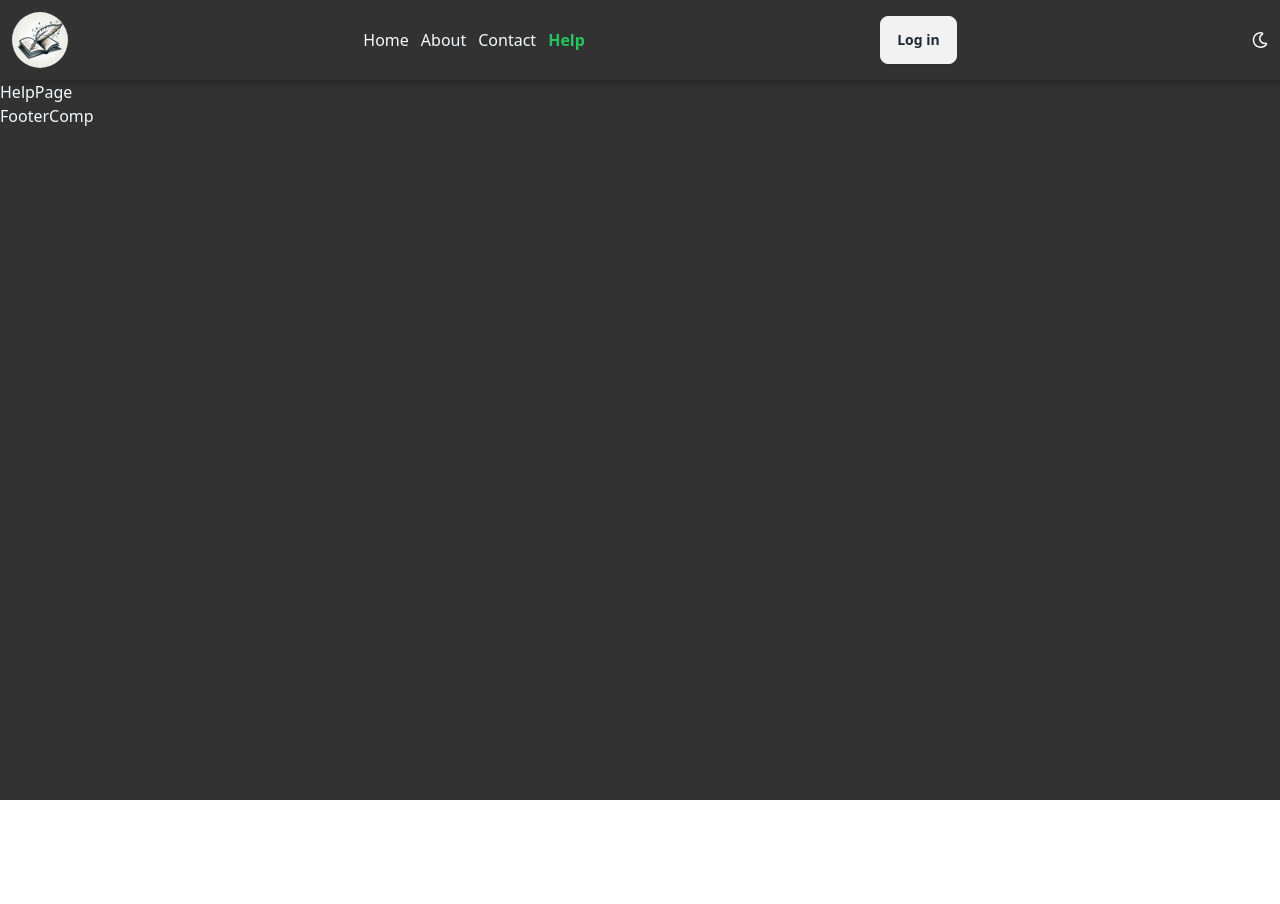
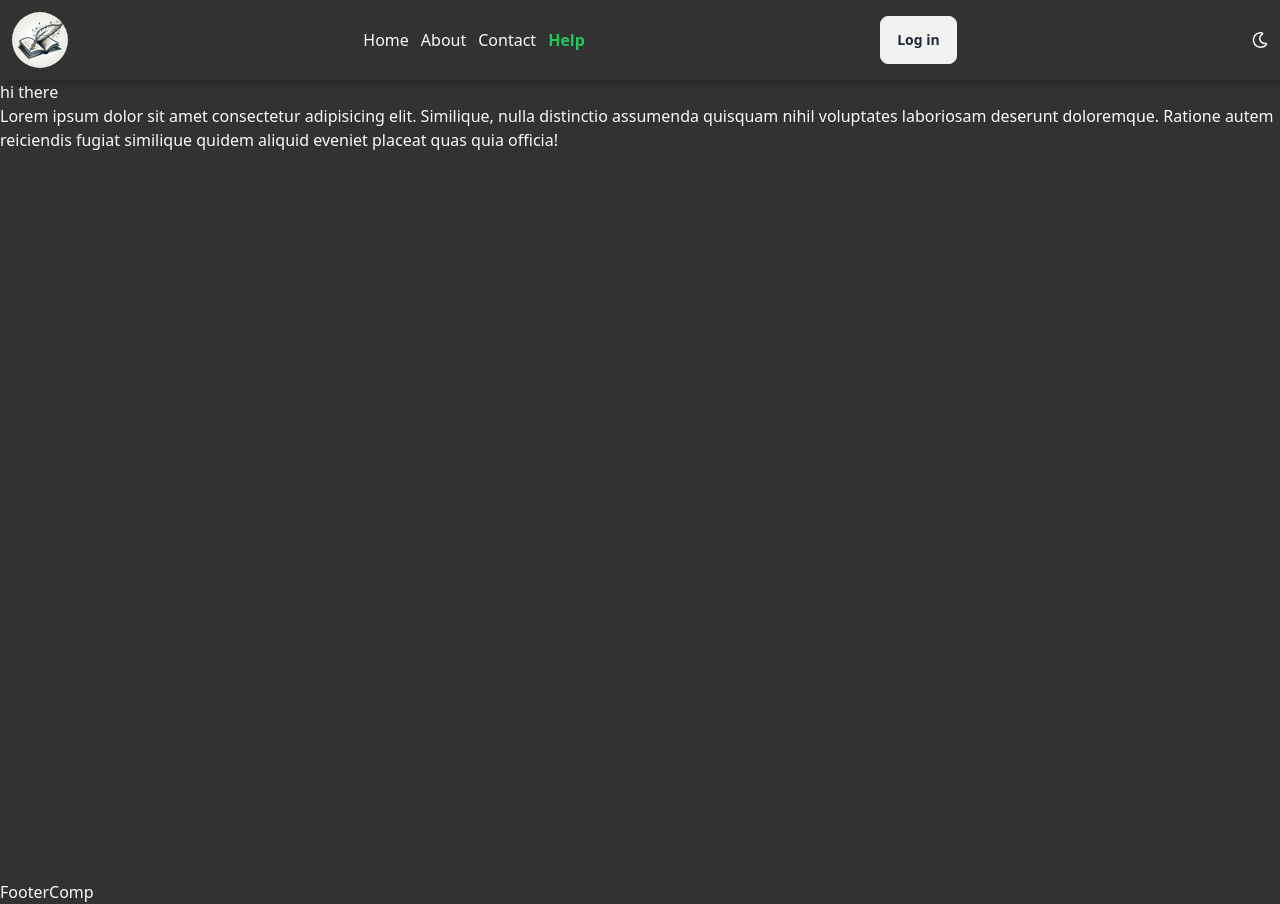
Before and after one commit to biooids/igutsinde-biooids, a React (Vite) app in the folder frontend/: page /help in a window 1280 px wide. Before the commit the page ends 800 px from the top, so only its background shows below. Built offline with nearby package versions, Linux system fonts and the light colour scheme.

Commit message:
"Updated AboutPage, ContactPage, and HelpPage components to return more detailed JSX instead of simple div elements."

```diff
--- a/frontend/src/components/pages/about/AboutPage.tsx
+++ b/frontend/src/components/pages/about/AboutPage.tsx
@@ -1,5 +1,15 @@
 function AboutPage() {
-  return <div>AboutPage</div>;
+  return (
+    <section className="min-h-screen">
+      <h2>Hi, I'm About Page</h2>
+      <p>
+        Lorem ipsum dolor sit, amet consectetur adipisicing elit. Culpa, aut
+        corporis recusandae beatae fugit odio sequi quo minima voluptatem ea
+        exercitationem voluptates laudantium minus repudiandae fuga aliquam,
+        placeat cumque quas?
+      </p>
+    </section>
+  );
 }
 
 export default AboutPage;
--- a/frontend/src/components/pages/contact/ContactPage.tsx
+++ b/frontend/src/components/pages/contact/ContactPage.tsx
@@ -1,5 +1,14 @@
 function ContactPage() {
-  return <div>ContactPage</div>;
+  return (
+    <section>
+      <h2>hi there</h2>
+      <p>
+        Lorem ipsum dolor sit, amet consectetur adipisicing elit. Quis soluta
+        omnis modi animi doloribus, eligendi harum labore molestias minima at
+        minus maiores deleniti sint commodi totam iste sunt consequatur dicta.
+      </p>
+    </section>
+  );
 }
 
 export default ContactPage;
--- a/frontend/src/components/pages/help/HelpPage.tsx
+++ b/frontend/src/components/pages/help/HelpPage.tsx
@@ -1,5 +1,15 @@
 function HelpPage() {
-  return <div>HelpPage</div>;
+  return (
+    <section className="min-h-screen">
+      <h2>hi there </h2>
+      <p>
+        Lorem ipsum dolor sit amet consectetur adipisicing elit. Similique,
+        nulla distinctio assumenda quisquam nihil voluptates laboriosam deserunt
+        doloremque. Ratione autem reiciendis fugiat similique quidem aliquid
+        eveniet placeat quas quia officia!
+      </p>
+    </section>
+  );
 }
 
 export default HelpPage;
```
